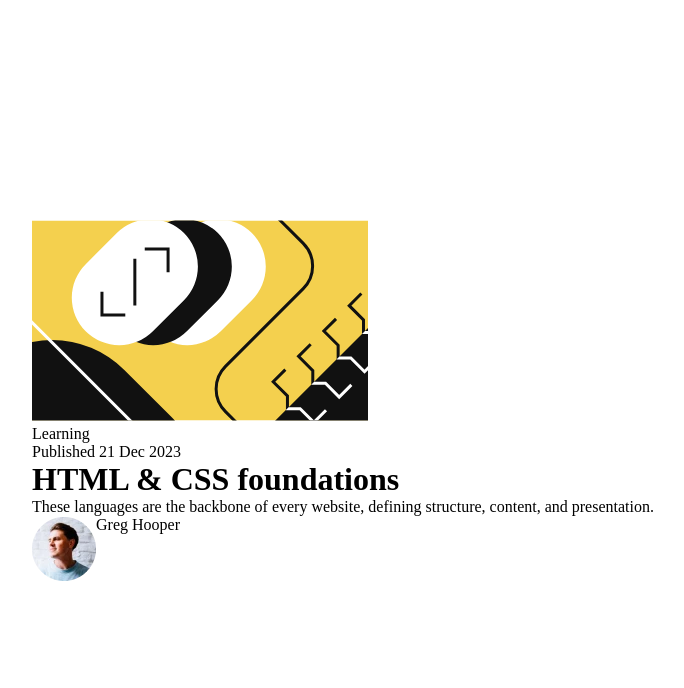
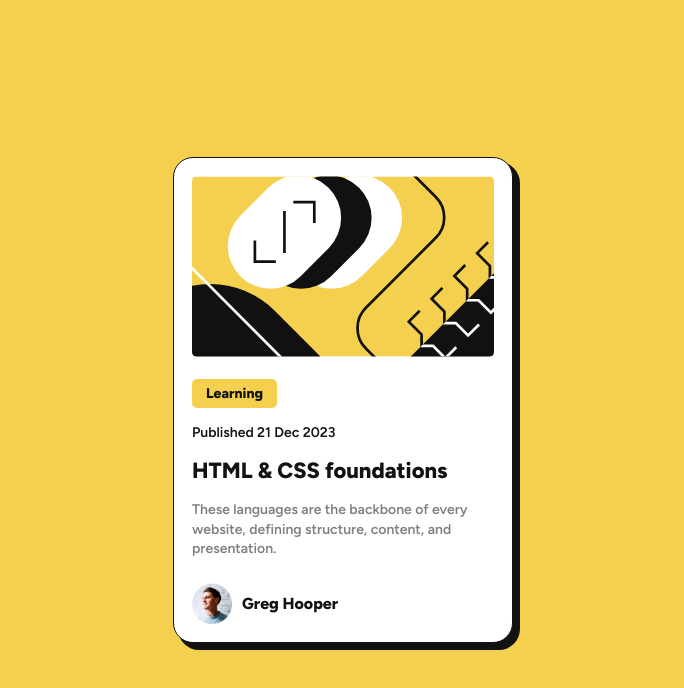
Before and after one commit to Norwyx/blog-preview-card, a plain HTML site: page index.html in a window 1280 px wide. Shown: the whole page, without its empty margins (297-981 px from the left). Drawn offline with Linux system fonts and the light colour scheme.

Commit message:
Finished design

```diff
--- a/index.html
+++ b/index.html
@@ -13,7 +13,7 @@
 <body class="flex center">
   <main class="card flex column">
     <div class="card__image">
-      <img src="./images/illustration-article.svg" alt="An illustration for the article" class="card__image--image">
+      <img src="./images/illustration-article.svg" alt="An illustration for the article" class="image__image">
     </div>
     <div class="card__type">Learning</div>
     <p class="card__date">Published 21 Dec 2023</p>
--- a/style.css
+++ b/style.css
@@ -34,6 +34,67 @@ html {
 }
 
 body {
+    background-color: var(--yellow);
+    color: var(--black);
     min-height: 100vh;
     font-size: 1rem;
+    font-family: var(--ff-primary);
 }
+
+/* Specific classes */
+
+.card {
+    background-color: var(--white);
+    margin: 0 1rem;
+    padding: 1.125rem;
+    max-width: 340px;
+    border: 1px solid var(--black);
+    border-radius: 20px;
+    box-shadow: 6px 6px 0px 1px var(--black);
+}
+
+.image__image {
+    border-radius: 5px;
+    width: 100%;
+    object-fit: cover;
+    object-position: center;
+}
+
+.card__type {
+    background-color: var(--yellow);
+    border-radius: 5px;
+    padding: 6px 10px;
+    margin-top: 1.125rem;
+    margin-bottom: 1rem;
+    width: 85px;
+    font-weight: 800;
+    font-size: .875rem;
+    text-align: center;
+}
+
+.card__date {
+    font-size: .875rem;
+    margin-bottom: 1rem;
+}
+
+.card__title {
+    font-size: 1.375rem;
+    margin-bottom: 1rem;
+}
+
+.card__description {
+    color: var(--gray);
+    margin-bottom: 1.5rem;
+    font-size: .875rem;
+    line-height: 1.4;
+}
+
+.card__authorship {
+    gap: .625rem;
+    align-items: center;
+    font-weight: 800;
+}
+
+.authorship__pfp {
+    width: 40px;
+}
```
